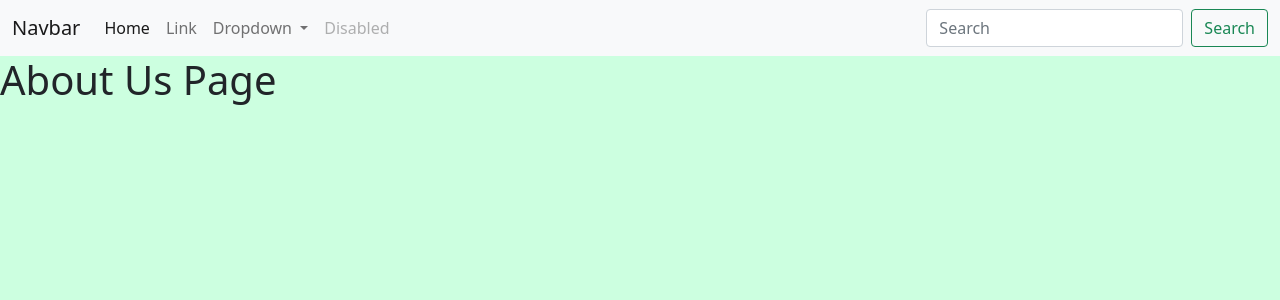
After one commit to mbharti321/djangoFirst, a Django app: page /about in a window 1280 px wide. The commit adds this page. Shown: the top 300 px of the page. Run offline with Django 3.2, Linux system fonts and the light colour scheme.

Commit message:
add about.html page

```diff
--- a/firstApp/urls.py
+++ b/firstApp/urls.py
@@ -3,9 +3,13 @@ from . import views
 
 urlpatterns=[
     path('',views.myFunction, name = "home"),
+
     path('aboutUs', views.aboutUs, name = "aboutUs"),
     path('add/<int:a>/<int:b>', views.functionAdd, name = "addMe"),
     path('intro/<str:name>/<int:age>', views.functionIntro, name = "intro"),
     path('intro2/<str:name>/<int:age>', views.functionIntro2, name = "intro2"),
+
     path('index', views.functionIndex, name = "index"),
+    path('about', views.about, name = "about"),
+
 ]
--- a/firstApp/views.py
+++ b/firstApp/views.py
@@ -24,3 +24,6 @@ def functionIntro2(request, name, age):
 
 def functionIndex(request):
     return render(request, 'index.html')
+
+def about(request):
+    return render(request, 'about.html')
--- /dev/null
+++ b/templates/about.html
@@ -0,0 +1,10 @@
+{% extends 'baseTemplate.html' %}
+
+{% block title%} About {% endblock %}
+
+
+{% block content %}
+
+    <h1>About Us Page</h1>
+
+{% endblock %}
--- a/templates/baseTemplate.html
+++ b/templates/baseTemplate.html
@@ -11,7 +11,7 @@
     <!-- <title>Index page</title> -->
     <title> {% block title %} Base Template {% endblock %}</title>
   </head>
-  <body>
+  <body style="background-color: rgb(204, 255, 224);">
 
 
 
```
